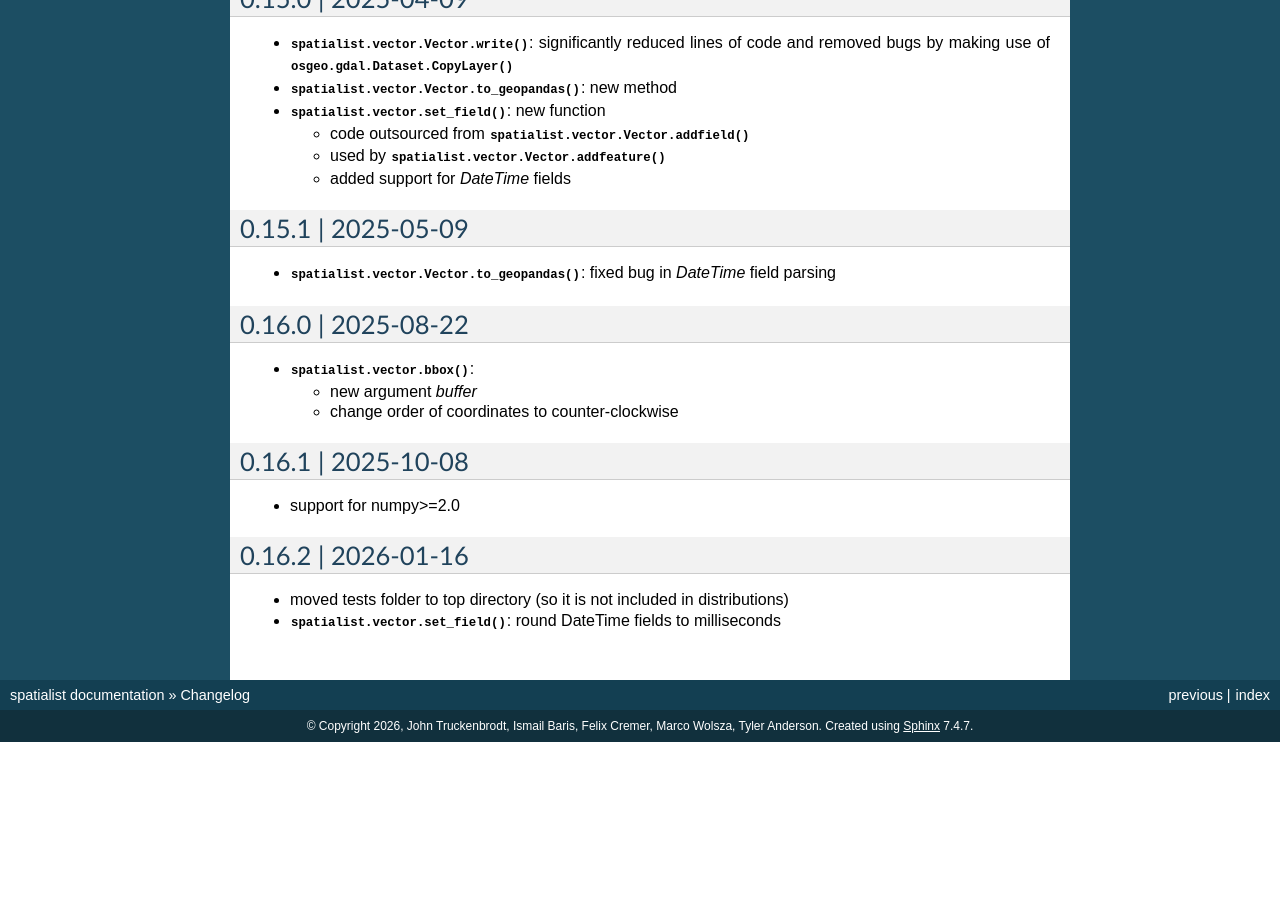
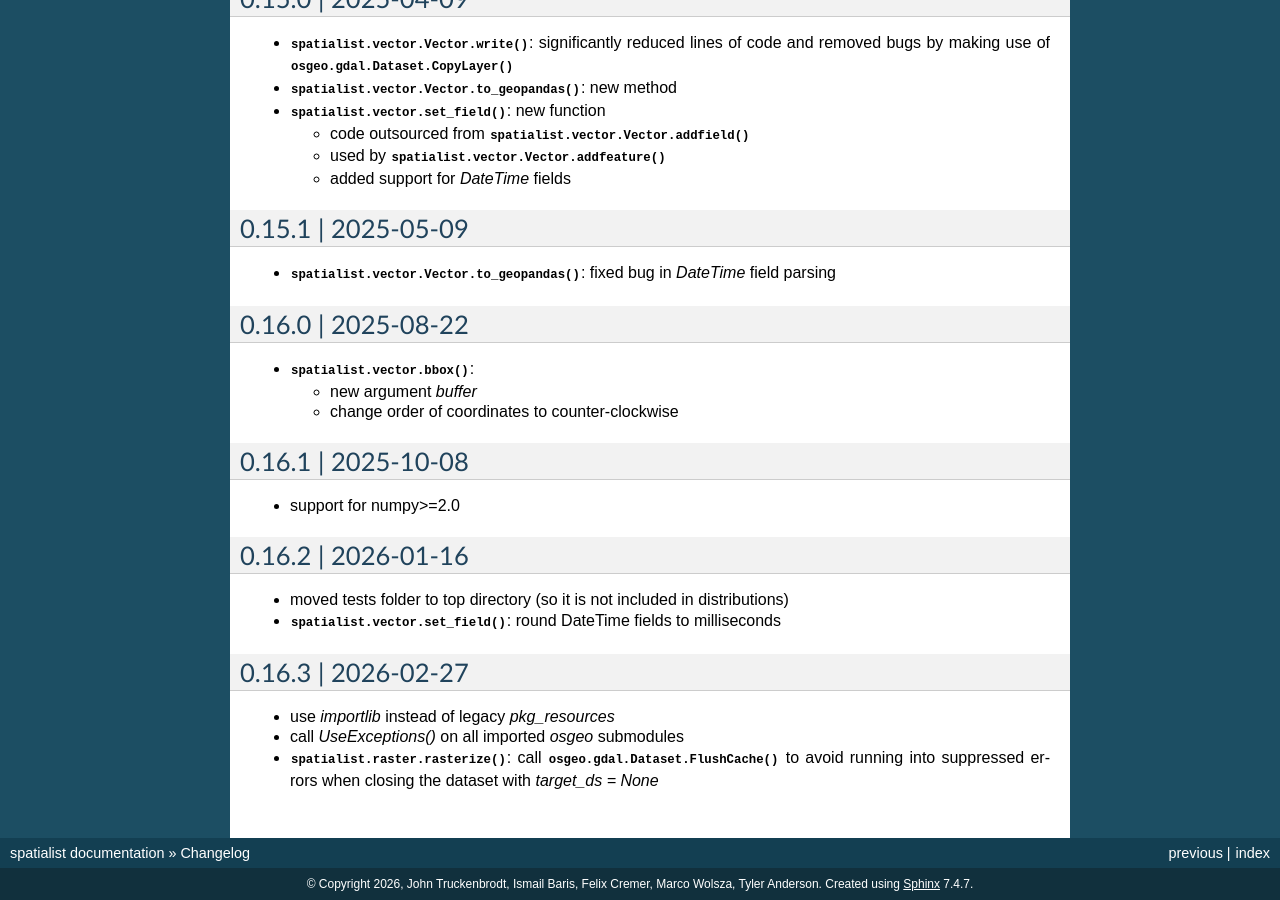
Before and after one commit to johntruckenbrodt/spatialist, a Sphinx documentation site: the page built from docs/source/changelog.rst, in a window 1280 px wide and 900 px high, scrolled down 3340 px. Built offline with Sphinx 7.4.7, drawn with Linux system fonts in a browser that asks for light colours; pages that are not in the unit, such as notebooks, are missing from menus; before the commit the page ends 4082 px from its top, so only the background shows below that.

Commit message:
version 0.16.3 changelog

```diff
--- a/docs/source/changelog.rst
+++ b/docs/source/changelog.rst
@@ -237,3 +237,11 @@ Changelog
 
 - moved tests folder to top directory (so it is not included in distributions)
 - :func:`spatialist.vector.set_field`: round DateTime fields to milliseconds
+
+0.16.3 | 2026-02-27
+-------------------
+
+- use `importlib` instead of legacy `pkg_resources`
+- call `UseExceptions()` on all imported `osgeo` submodules
+- :func:`spatialist.raster.rasterize`: call :meth:`osgeo.gdal.Dataset.FlushCache` to avoid running into suppressed
+  errors when closing the dataset with `target_ds = None`
```
